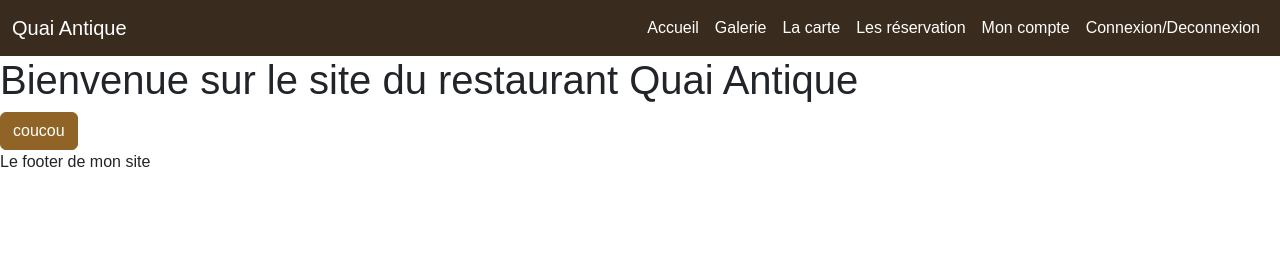
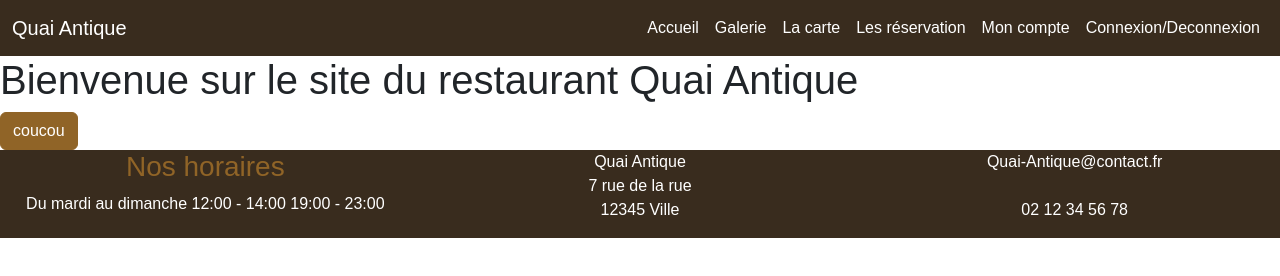
Before and after one commit to Azolann935/QuaiAntiquFRONT, a website with bundled scripts: page index.html in a window 1280 px wide. Built offline with nearby package versions, Linux system fonts and the light colour scheme; files whose address does not match are found by name; a web font is replaced by a local one.

Commit message:
Add site footer

```diff
--- a/index.html
+++ b/index.html
@@ -46,7 +46,25 @@
     <main id="main-page">
             <!-- Le contenu de la page sera injecté ici-->
     </main>
-    <footer>Le footer de mon site</footer>
+    <footer class="bg-dark text-white text-center footer">
+        <div class="row">
+            <div class="col-12 col-lg-4">
+                <h3 class="text-primary">Nos horaires</h3>
+                <p>Du mardi au dimanche 12:00 - 14:00    19:00 - 23:00</p>
+            </div>
+            <div class="col-6 col-lg-4">
+                <p>Quai Antique <br>
+                    7 rue de la rue <br>
+                    12345 Ville
+                </p>
+            </div>
+            <div class="col-6 col-lg-4">
+                <p>Quai-Antique@contact.fr <br><br>
+                    02 12 34 56 78
+                </p>
+            </div>
+        </div>
+    </footer>
 
     <script type="module" src="Router/router.js"></script>
     <script src="node_modules/bootstrap/dist/js/bootstrap.bundle.min.js"></script>
```
